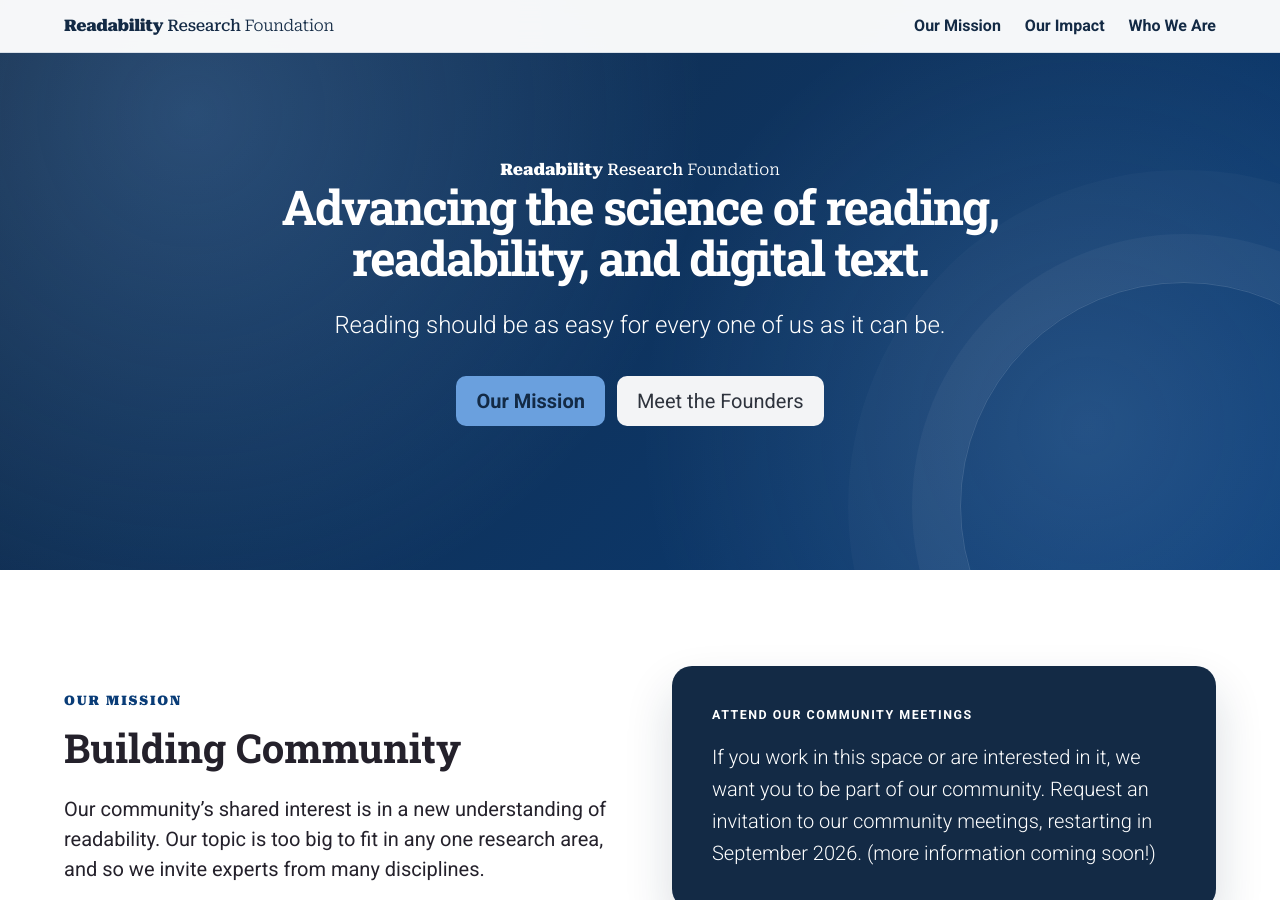
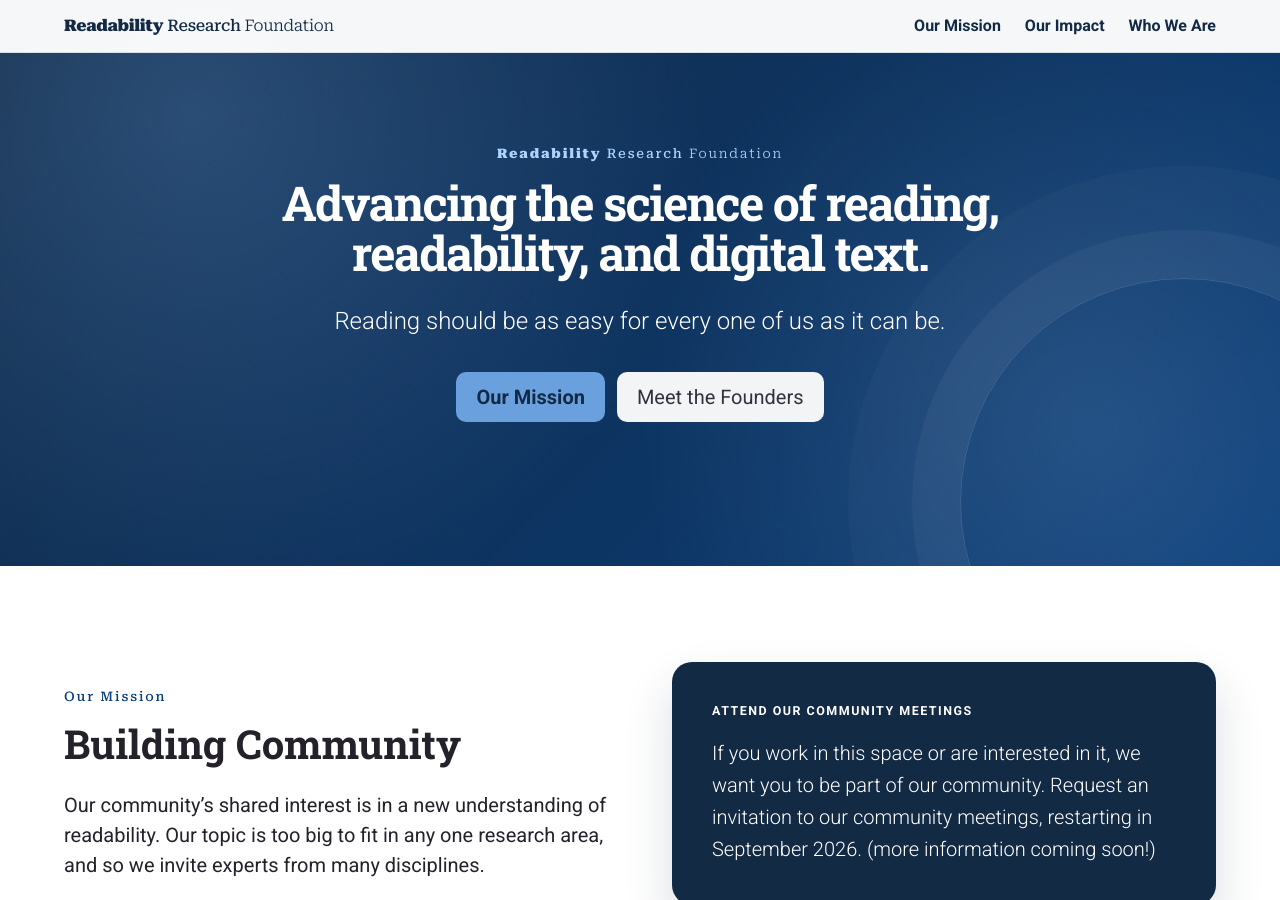
Before and after one commit to Readability-Research-Foundation/web, a Jekyll site: the page built from index.md, in a window 1280 px wide and 900 px high. Built offline with Jekyll 4.4.1, drawn with Linux system fonts in a browser that asks for light colours.

Commit message:
update eyebrow

```diff
--- a/assets/css/style.css
+++ b/assets/css/style.css
@@ -189,9 +189,7 @@ h6,
   margin-bottom: 0.9rem;
   font-family: var(--font-serif);
   font-size: 0.82rem;
-  font-weight: 700;
   letter-spacing: 0.14em;
-  text-transform: uppercase;
 }
 
 .eyebrow {
--- a/index.md
+++ b/index.md
@@ -43,12 +43,10 @@ description: The Readability Research Foundation advances the science of reading
   <div class="hero-body">
     <div class="container has-text-centered">
       <div class="hero-copy">
-        <p class="eyebrow">
-          <p class="rrf-name has-text-centered">
-            <span class="rrf-name-bold">Readability</span>
-            <span class="rrf-name-normal">Research</span>
-            <span class="rrf-name-light">Foundation</span>
-          </p>
+        <p class="rrf-name has-text-centered eyebrow">
+          <span class="rrf-name-bold">Readability</span>
+          <span class="rrf-name-normal">Research</span>
+          <span class="rrf-name-light">Foundation</span>
         </p>
         <h1 class="title is-1">Advancing the science of reading, readability, and digital text.</h1>
         <p class="subtitle is-4">
```
